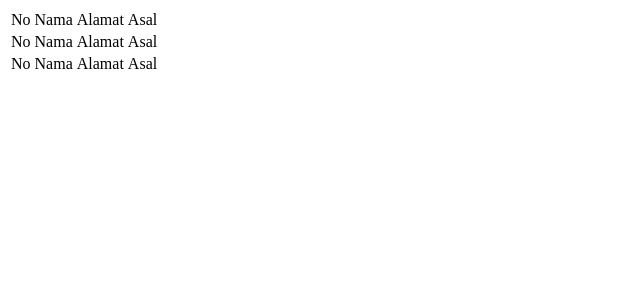
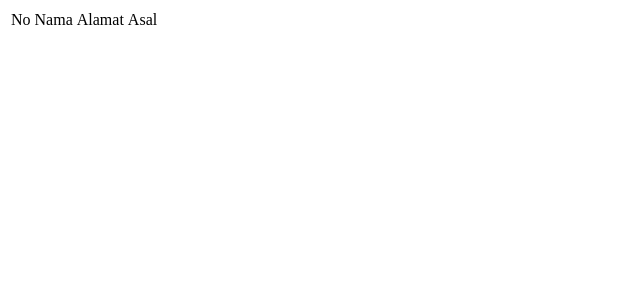
Before and after one commit to efhal/project-git, a PHP site: page / in a window 1280 px wide. Shown: the top 300 px of the page, without its empty margins (0-640 px from the left). Run offline with PHP 8.4, Linux system fonts and the light colour scheme.

Commit message:
Update index.php

```diff
--- a/index.php
+++ b/index.php
@@ -15,18 +15,6 @@
 		<td>Alamat</td>
 		<td>Asal</td>
 	</tr>
-	<tr>
-		<td>No</td>
-		<td>Nama</td>
-		<td>Alamat</td>
-		<td>Asal</td>
-	</tr>
-		<tr>
-		<td>No</td>
-		<td>Nama</td>
-		<td>Alamat</td>
-		<td>Asal</td>
-	</tr>
 </table>
 </body>
 </html>
```
